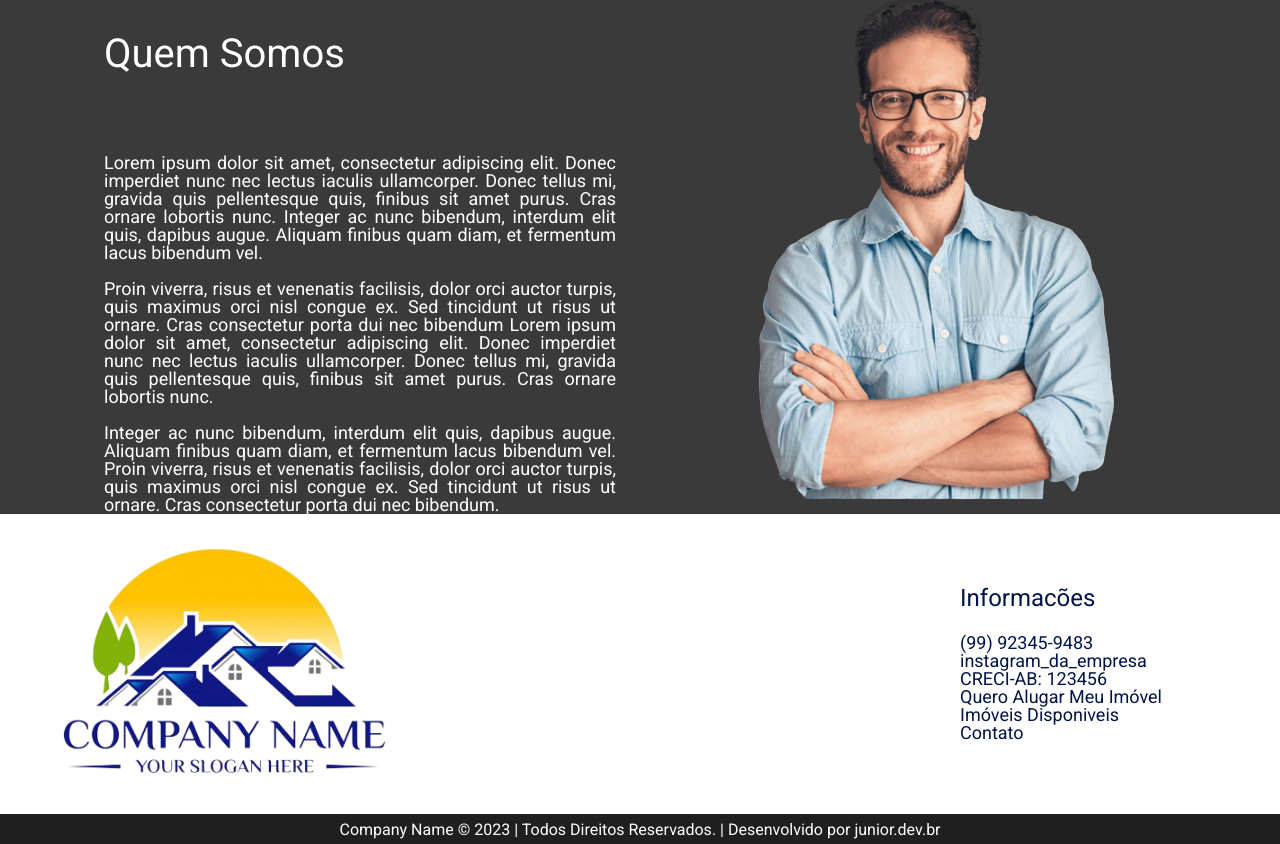
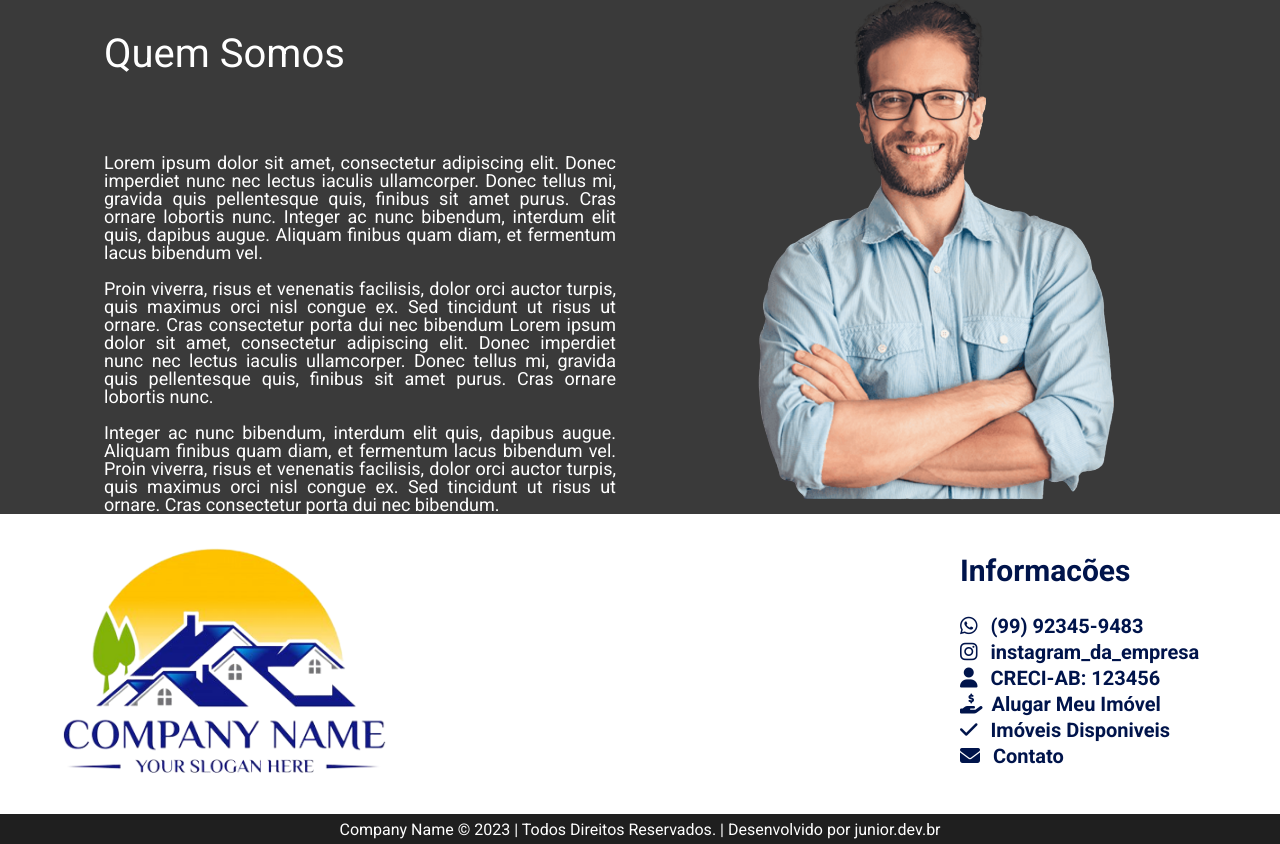
Before and after one commit to junior-leandro/imobiliaria, a plain HTML site: page index.html in a window 1280 px wide. Shown: the part 1704-2548 px from the top of the page. Drawn offline with Linux system fonts and the light colour scheme.

Commit message:
Finalização do layout da página inicial no desktop

```diff
--- a/assets/css/footer.css
+++ b/assets/css/footer.css
@@ -18,17 +18,30 @@
 
 .informacoes{
     text-align: left;
-    font-size: 24px;
+    font-size: 30px;
+    font-weight: 700;
     margin-bottom: 1em;
 }
 
 .info-item{
-    font-size: 18px;
+    font-size: 20px;
+    font-weight: 700;
+    padding-bottom: .3em;
     font-family: var(--font);
     color: var(--cor-azul);
 }
+.info-item a{
+    text-decoration: none;
+    color: var(--cor-azul);
 
+}
 
+.info-icon{
+    padding-left: .4em;
+}
+.info-lugar{
+    padding-left: .2em;
+}
 
 
 
--- a/index.html
+++ b/index.html
@@ -88,12 +88,32 @@
             <div class="conteudo-rodape info">
                 <p class="informacoes">Informacões</p>
                 <ul class="info-list">
-                    <li class="info-item info-whatsapp">(99) 92345-9483</li>
-                    <li class="info-item info-instagram">instagram_da_empresa</li>
-                    <li class="info-item info-creci">CRECI-AB: 123456</li>
-                    <li class="info-item info-lugar">Quero Alugar Meu Imóvel</li>
-                    <li class="info-item info-imoveis">Imóveis Disponiveis</li>
-                    <li class="info-item info-contato">Contato</li>
+                    <li class="info-item">
+                        <i class="fa-brands fa-whatsapp"></i>
+                        <a href="#"><span class="info-icon info-whatsapp">(99) 92345-9483</span></a>
+                    </li>
+                    <li class="info-item">
+                        <i class="fa-brands fa-instagram"></i>
+                        <a href="#"><span class="info-icon info-instagram">instagram_da_empresa</span></a>
+
+                    </li>
+                    <li class="info-item">
+                        <i class="fa-solid fa-user"></i>
+                        <a href="#"><span class="info-icon info-creci">CRECI-AB: 123456</span></a>
+                    </li>
+                    <li class="info-item">
+                        <i class="fa-solid fa-hand-holding-dollar"></i>
+                        <a href="#"><span class="info-icon info-lugar">Alugar Meu Imóvel</span></a>
+                    </li>
+                    <li class="info-item">
+                        <i class="fa-solid fa-check"></i>
+                        <a href="#"><span class="info-icon info-imoveis">Imóveis Disponiveis</span></a>
+
+                    </li>
+                    <li class="info-item">
+                        <i class="fa-solid fa-envelope"></i>
+                        <a href="#"><span class="info-icon info-contato">Contato</span></a>
+                    </li>
                 </ul>
             </div>
         </div>
```
